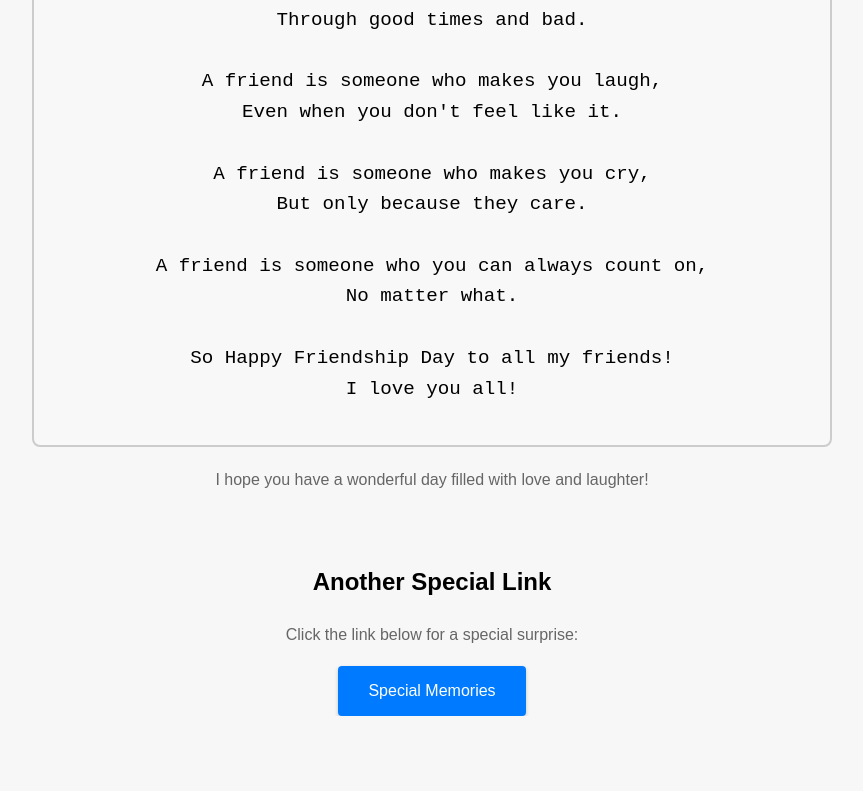
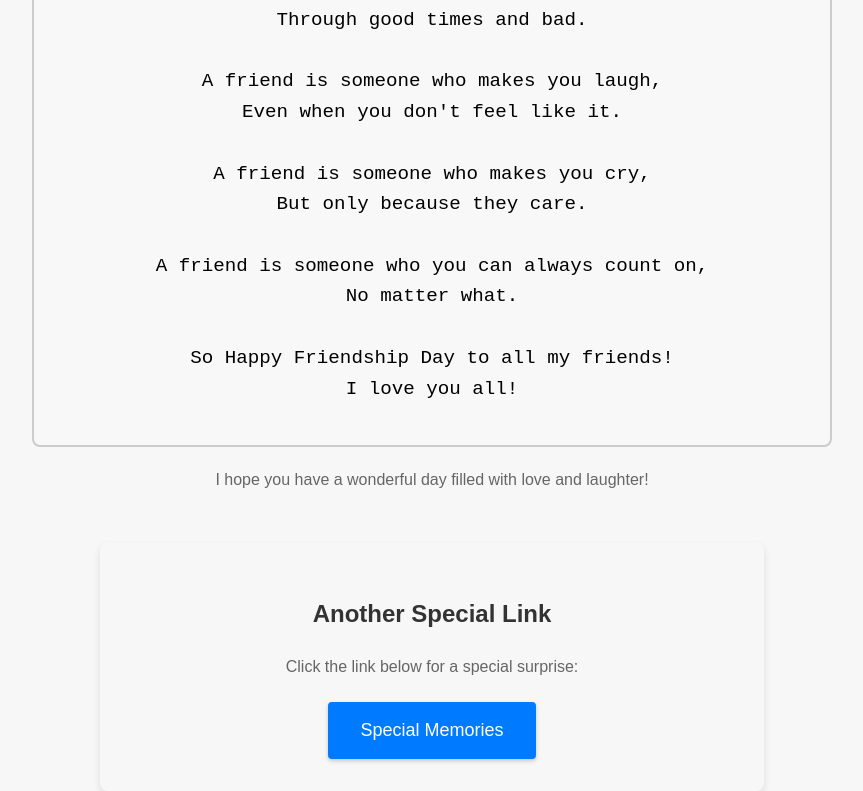
Before and after one commit to Arbaj-09/friendship, a plain HTML site: page poem.html in a window 1280 px wide. Shown: the part 1256-2047 px from the top of the page, without its empty margins (208-1071 px from the left). Before the commit the page ends 1972 px from the top, so only its background shows below. Drawn offline with Linux system fonts and the light colour scheme.

Commit message:
Update poem_style.css

```diff
--- a/poem_style.css
+++ b/poem_style.css
@@ -75,6 +75,55 @@ img {
     background-color: #0056b3;
 }
 
-#link_section {
+
+#link_Section {
+    background-color: #f7f7f7;
+    padding: 2rem;
+    text-align: center;
+    border-radius: 8px;
+    box-shadow: 0 4px 8px rgba(0, 0, 0, 0.1);
+    margin-top: 20px;
+}
+
+#link_Section h2 {
+    color: #333;
+}
+
+#link_Section p {
+    color: #666;
+    margin-bottom: 20px;
+}
+
+.special-link {
+    display: inline-block;
     padding: 12px 30px;
+    background-color: #007bff;
+    color: #fff;
+    border: none;
+    border-radius: 4px;
+    cursor: pointer;
+    text-decoration: none;
+    font-size: 16px;
+    transition: background-color 0.2s ease-in-out;
 }
+
+/* Button styles for desktop */
+@media (min-width: 768px) {
+    #link_Section {
+        max-width: 600px;
+        margin: 0 auto;
+    }
+
+    .special-link {
+        font-size: 18px;
+        padding: 14px 32px;
+    }
+}
+
+/* Button styles for mobile */
+@media (max-width: 767px) {
+    .special-link {
+        font-size: 16px;
+        padding: 12px 30px;
+    }
+}
```
